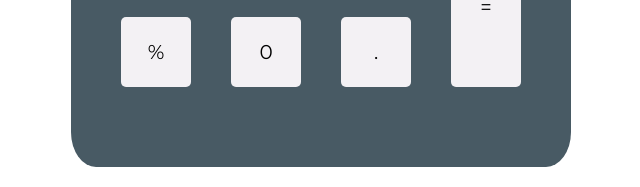
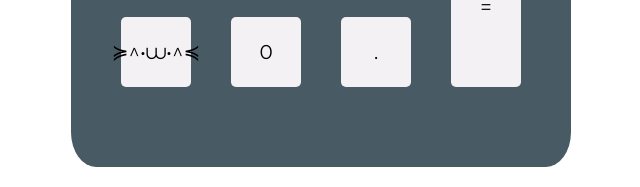
Before and after one commit to deeowemez/calculator, a plain HTML site: page index.html in a window 1280 px wide. Shown: the part 616-803 px from the top of the page, 319-959 px from the left. Drawn offline with Linux system fonts and the light colour scheme.

Commit message:
add cat button

```diff
--- a/index.html
+++ b/index.html
@@ -42,7 +42,7 @@
                                 <div class="number" id="3">3</div>
                             </div>
                             <div class="divideColumn2">
-                                <div class="number" id="%">%</div>
+                                <div class="number" id="%">≽^•⩊•^≼</div>
                                 <div class="number" id="0">0</div>
                                 <div class="number" id=".">.</div>
                             </div>
--- a/javascript.js
+++ b/javascript.js
@@ -79,7 +79,7 @@ function clickBtn(e){
   const clear = document.getElementById('C');
   clear.addEventListener('click', () => clearDisplay());
   const delDigit = document.getElementById('B');
-  delDigit.addEventListener('click', () => deleteDigit());
+  // delDigit.addEventListener('click', () => deleteDigit());
 };
 
 
```
